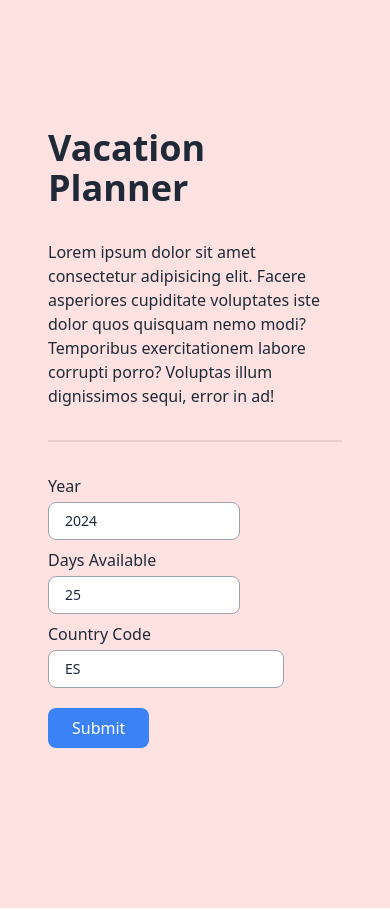
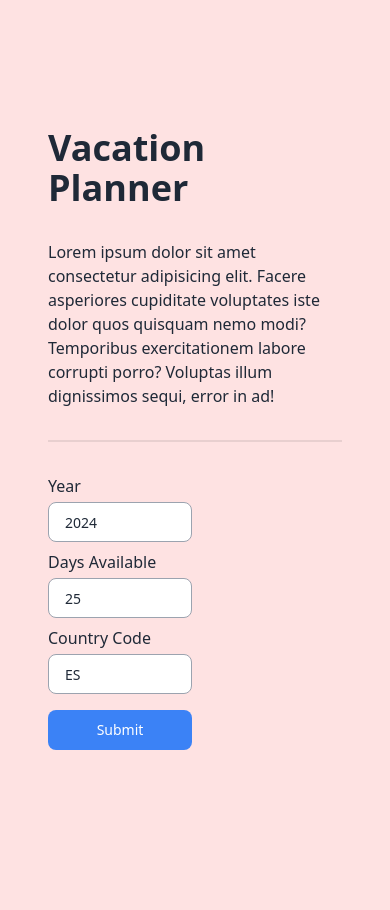
Before and after one commit to hserranome/VacationAllocator, a React (Vite) app: page / in a window 390 px wide. Built offline with nearby package versions, Linux system fonts and the light colour scheme; no server answers.

Commit message:
responsive adjustments

```diff
--- a/src/components/Calendar.tsx
+++ b/src/components/Calendar.tsx
@@ -83,16 +83,16 @@ export const Calendar = ({ year, publicHolidays, daysOff = [], onDayClick, maxDa
 
 	return (
 		<div className=" bg-white p-12 rounded-lg shadow-md text-center w-auto ">
-			<div className="mb-8 flex text-left">
-				<div className="mr-8">
+			<div className="mb-8 md:flex text-left">
+				<div className="mr-8 mb-3 md:mb-0">
 					<span className="font-semibold text-lg">Allocated days off:</span>
 					<span className="p-1 ml-2 text-lg bg-amber-500 text-white">{allocatedDaysOff}</span>
 				</div>
-				<div className="mr-8">
+				<div className="mr-8 mb-3 md:mb-0">
 					<span className="font-semibold text-lg">Remaining days off:</span>
 					<span className="p-1 ml-2 text-lg bg-blue-400 text-white">{remainingDaysOff}</span>
 				</div>
-				<div>
+				<div className="mr-8 mb-3 md:mb-0">
 					<span className="font-semibold text-lg">Bank holidays:</span>
 					<span className="p-1 ml-2 text-lg bg-red-500 text-white">{publicHolidaysCount}</span>
 				</div>
--- a/src/components/SetupControls.tsx
+++ b/src/components/SetupControls.tsx
@@ -18,10 +18,11 @@ const Input = ({ label, type, register, error, name, options }) => {
 	const inputClassNames = useMemo(() => {
 		const typeClassNames = {
 			checkbox: "w-5 h-5",
-			date: "w-48",
-			number: "w-48",
+			date: "w-36",
+			number: "w-36",
+			string: "w-36",
 		};
-		return `text-sm rounded-lg block py-2 px-4 border border-gray-400 ${typeClassNames[type]}`;
+		return `text-sm rounded-lg block h-10 px-4 mr-4 border border-gray-400 ${typeClassNames[type]}`;
 	}, [type]);
 
 	return (
@@ -45,7 +46,8 @@ export const SetupControls = ({ onSubmit }: { onSubmit: SubmitHandler<SetupInput
 	});
 
 	return (
-		<form onSubmit={handleSubmit(onSubmit)}>
+		<div>
+			<form onSubmit={handleSubmit(onSubmit)} className="md:flex items-end">
 				<Input
 					label="Year"
 					type="number"
@@ -70,9 +72,10 @@ export const SetupControls = ({ onSubmit }: { onSubmit: SubmitHandler<SetupInput
 					options={{ required: true }}
 					error={errors.countryCode}
 				/>
-			<div className="mt-5">
-				<input type="submit" value="Submit" className="bg-blue-500 text-white rounded-lg py-2 px-6" />
+				<div className="mb-2 mt-4 md:ml-2 md:mt-0">
+					<input type="submit" value="Submit" className="bg-blue-500 text-white rounded-lg h-10 px-6 w-36 text-sm" />
 				</div>
 			</form>
+		</div>
 	);
 };
```
Lines whose indentation alone changed are shown as unchanged.
